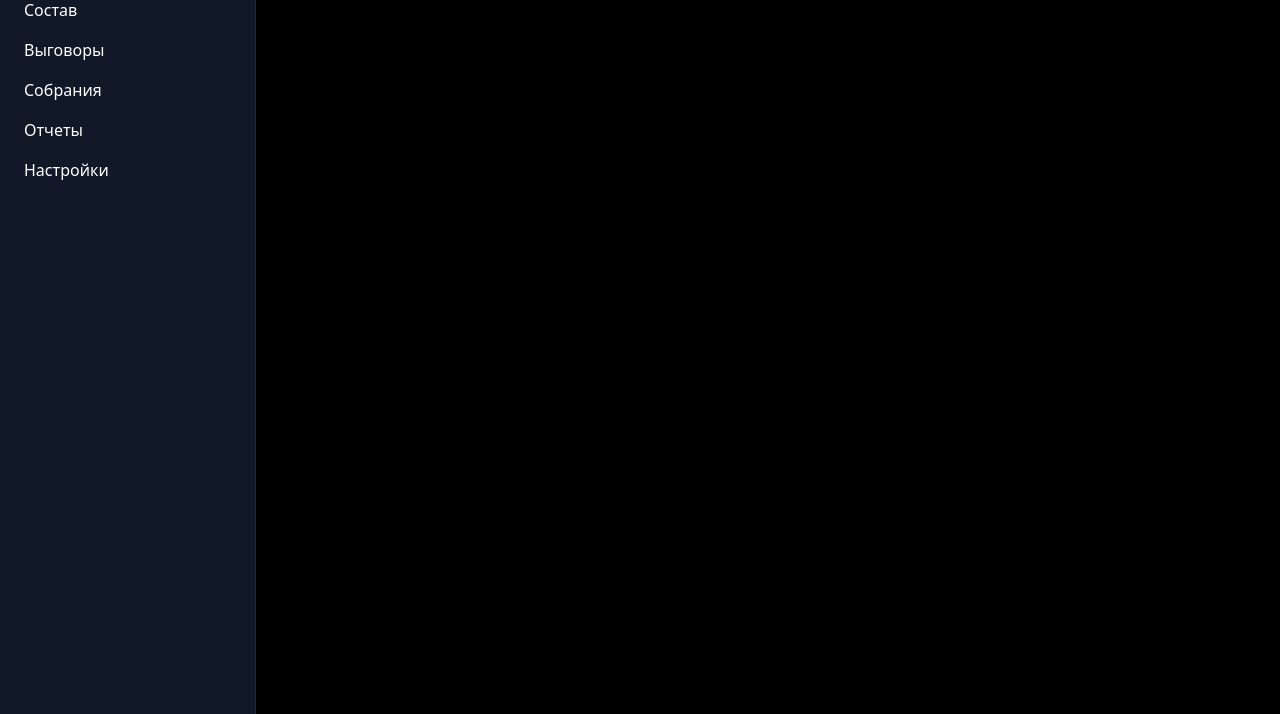
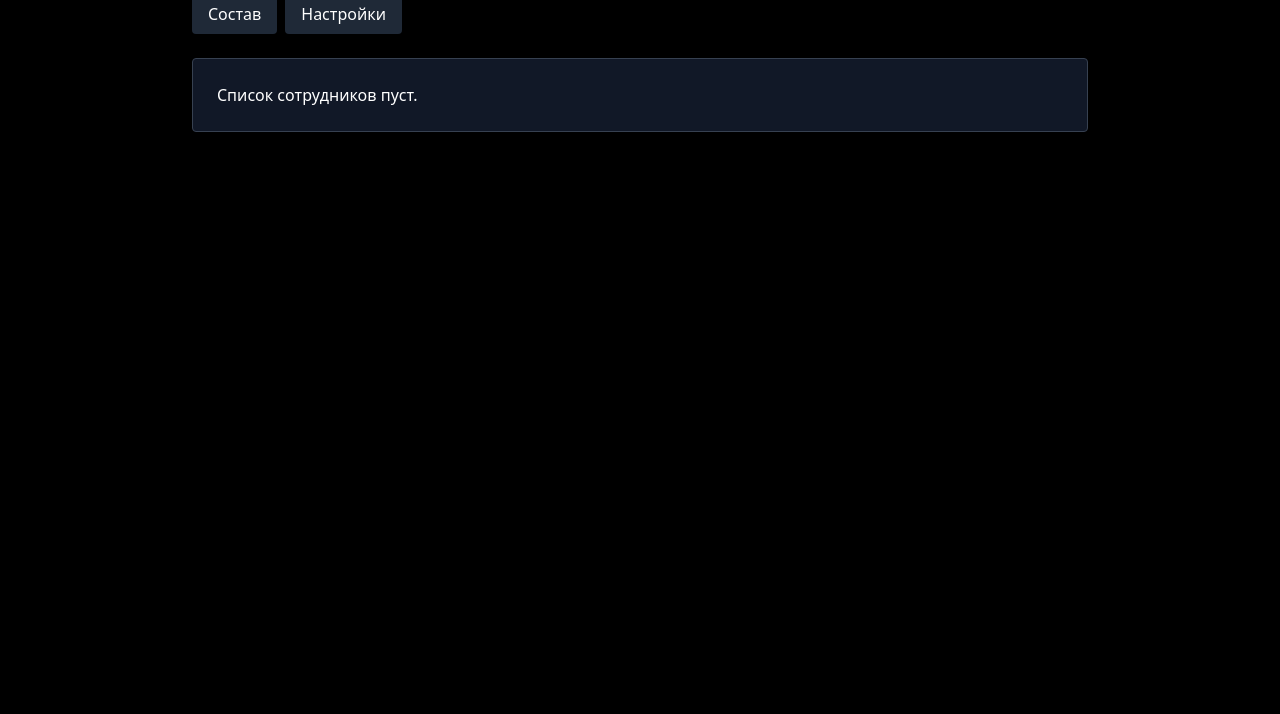
Before and after one commit to Lixjd/crm-golubok, a plain HTML site: page index.html in a window 1280 px wide. Shown: the part 86-800 px from the top of the page. Drawn offline with nearby package versions, Linux system fonts and the light colour scheme.

Commit message:
Update index.html

```diff
--- a/index.html
+++ b/index.html
@@ -1,28 +1,58 @@
 <!DOCTYPE html>
-<html lang="ru" class="dark">
+<html lang="ru">
 <head>
     <meta charset="UTF-8">
+    <title>PAI CRM</title>
+    <!-- Tailwind для стилей -->
     <script src="https://cdn.tailwindcss.com"></script>
-    <style>
-        .page { display: none; }
-        .active { display: block; }
-    </style>
 </head>
-<body class="bg-black text-white flex h-screen font-sans">
-    <nav class="w-64 bg-gray-900 p-6 border-r border-gray-800 space-y-4">
-        <h2 class="text-xl font-bold text-blue-500 mb-8">PAI CRM V2</h2>
-        <button onclick="render('sostav')" class="block w-full text-left hover:text-blue-400">Состав</button>
-        <button onclick="render('warnings')" class="block w-full text-left hover:text-blue-400">Выговоры</button>
-        <button onclick="render('meetings')" class="block w-full text-left hover:text-blue-400">Собрания</button>
-        <button onclick="render('reports')" class="block w-full text-left hover:text-blue-400">Отчеты</button>
-        <button onclick="render('settings')" class="block w-full text-left hover:text-blue-400">Настройки</button>
-    </nav>
-    <main class="flex-1 p-8">
-        <h1 id="title" class="text-3xl font-bold mb-6">Состав</h1>
-        <div id="content"></div>
-    </main>
+<body class="bg-black text-white p-6">
+    <div class="max-w-4xl mx-auto">
+        <h1 class="text-2xl font-bold mb-6">CRM PAI</h1>
 
-    <script src="data.js"></script>
-    <script src="script.js"></script>
+        <!-- Меню -->
+        <div class="flex gap-2 mb-6">
+            <button onclick="render('sostav')" class="bg-gray-800 px-4 py-2 rounded hover:bg-gray-700">Состав</button>
+            <button onclick="render('settings')" class="bg-gray-800 px-4 py-2 rounded hover:bg-gray-700">Настройки</button>
+        </div>
+
+        <!-- Контент -->
+        <div id="content" class="bg-gray-900 p-6 rounded border border-gray-700">
+            Загрузка...
+        </div>
+    </div>
+
+    <script>
+        // Данные хранятся прямо тут
+        let employees = JSON.parse(localStorage.getItem('employees')) || [];
+
+        function render(page) {
+            const content = document.getElementById('content');
+
+            if (page === 'sostav') {
+                content.innerHTML = employees.length > 0
+                    ? employees.map(e => `<p class="border-b border-gray-700 py-2">${e}</p>`).join('')
+                    : 'Список сотрудников пуст.';
+            } else {
+                content.innerHTML = `
+                    <input id="empName" class="w-full p-2 bg-black border border-gray-600 text-white" placeholder="Ник сотрудника">
+                    <button onclick="addEmp()" class="w-full mt-3 bg-blue-600 p-2 rounded">Добавить</button>
+                `;
+            }
+        }
+
+        function addEmp() {
+            const input = document.getElementById('empName');
+            if (input.value) {
+                employees.push(input.value);
+                localStorage.setItem('employees', JSON.stringify(employees));
+                alert('Добавлено!');
+                render('sostav');
+            }
+        }
+
+        // Запуск при открытии
+        render('sostav');
+    </script>
 </body>
 </html>
```
